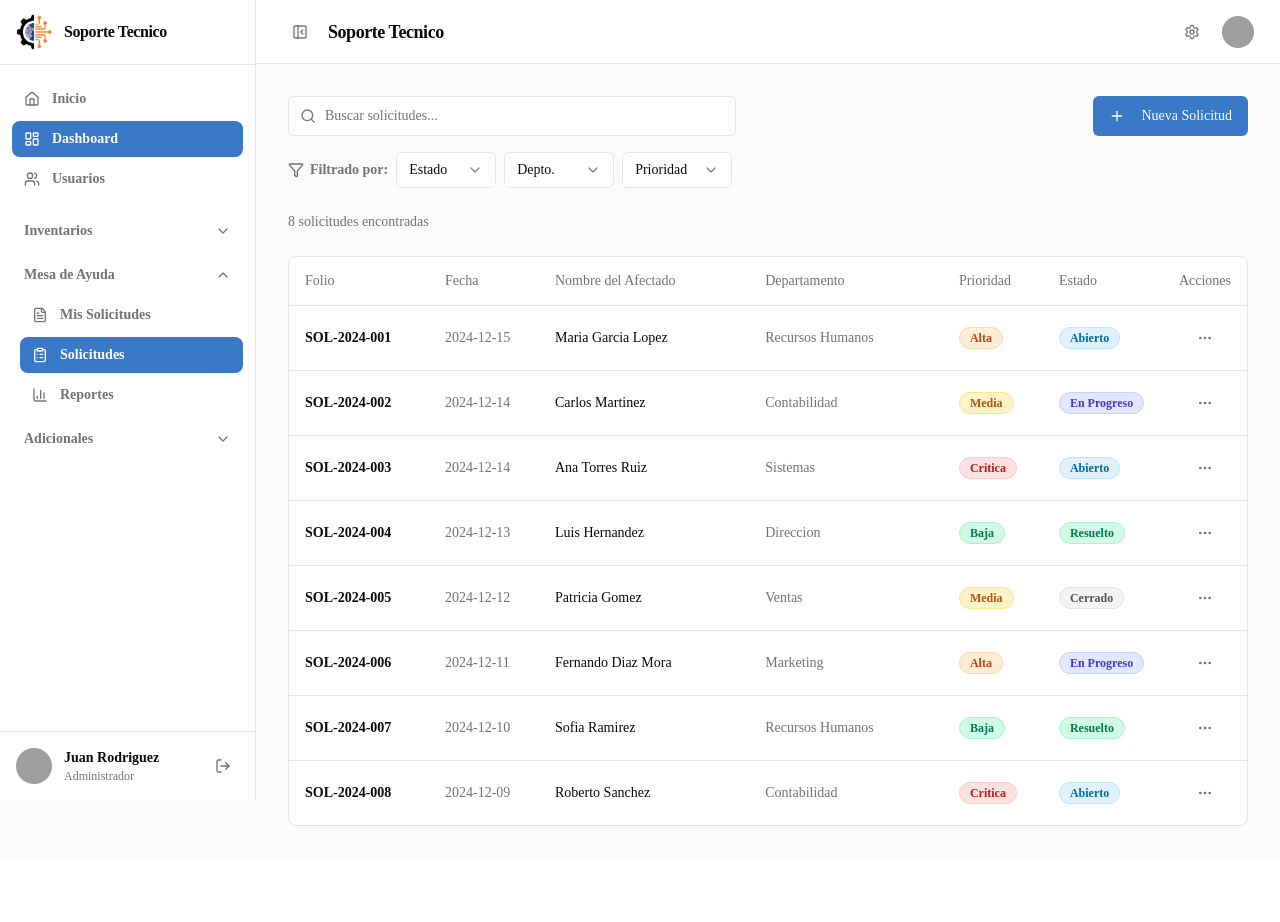
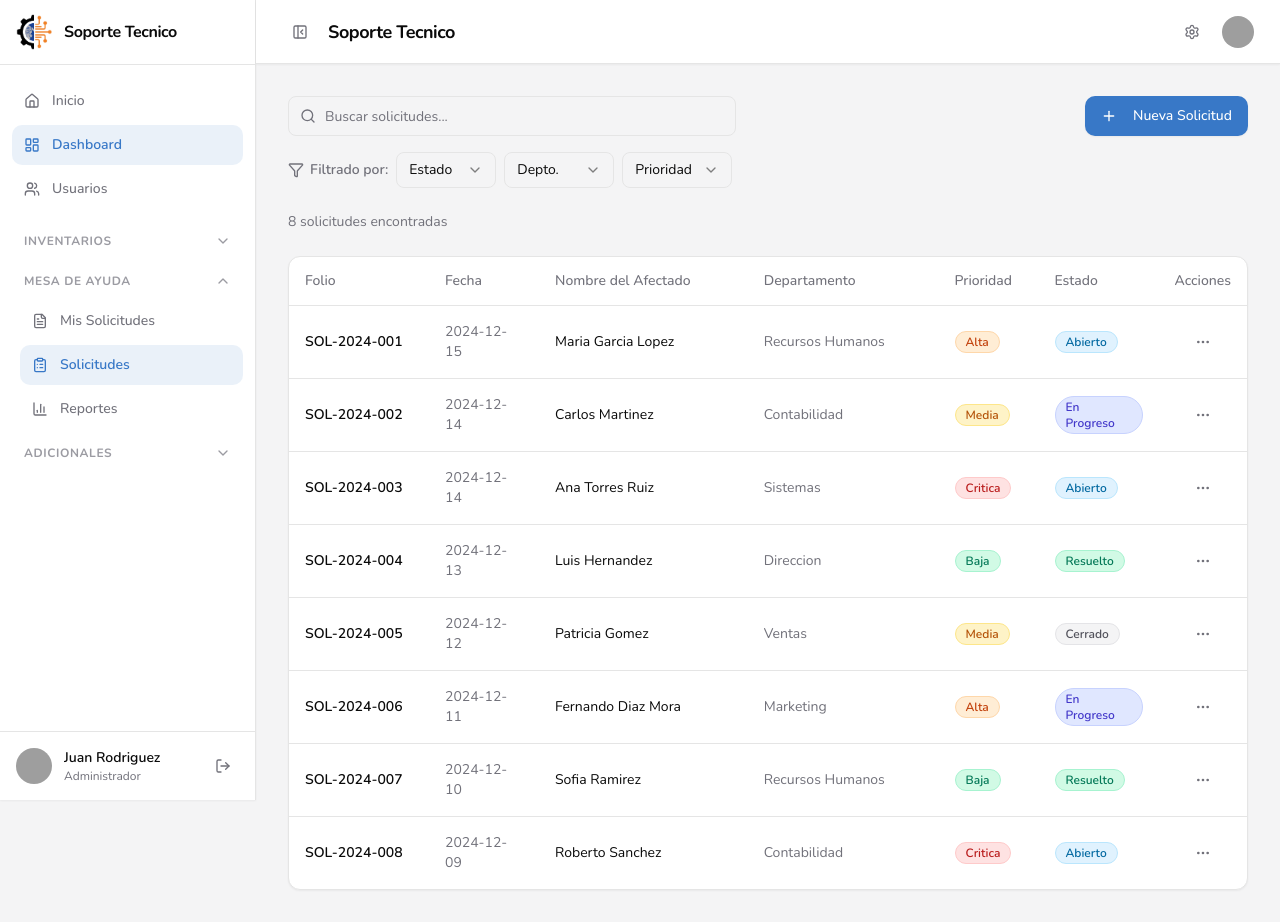
Before and after one commit to JazminMartinezC/v0-admin-dashboard-with-react, a Next.js app: page / in a window 1280 px wide. Before the commit the page ends 858 px from the top, so only its background shows below. Built offline with nearby package versions, Linux system fonts and the light colour scheme; grey boxes are pictures that could not be loaded.

Commit message:
fix: update typography, light mode, and fix Sheet warning\n\nRefine UI with Nunito font, light gray background, and suppress Sheet warning.

```diff
--- a/app/globals.css
+++ b/app/globals.css
@@ -12,7 +12,7 @@
 
 @layer base {
   :root {
-    --background: 0 0% 100%;
+    --background: 240 5% 96%;
     --foreground: 0 0% 3.9%;
     --card: 0 0% 100%;
     --card-foreground: 0 0% 3.9%;
@@ -22,8 +22,8 @@
     --primary-foreground: 0 0% 100%;
     --secondary: 0 0% 96.1%;
     --secondary-foreground: 0 0% 9%;
-    --muted: 0 0% 96.1%;
-    --muted-foreground: 0 0% 45.1%;
+    --muted: 240 5% 96%;
+    --muted-foreground: 240 4% 46%;
     --accent: 0 0% 96.1%;
     --accent-foreground: 0 0% 9%;
     --destructive: 0 84.2% 60.2%;
@@ -36,8 +36,8 @@
     --chart-3: 197 37% 24%;
     --chart-4: 43 74% 66%;
     --chart-5: 27 87% 67%;
-    --radius: 0.5rem;
-    --sidebar-background: 0 0% 98%;
+    --radius: 0.625rem;
+    --sidebar-background: 0 0% 100%;
     --sidebar-foreground: 240 5.3% 26.1%;
     --sidebar-primary: 240 5.9% 10%;
     --sidebar-primary-foreground: 0 0% 98%;
--- a/app/layout.tsx
+++ b/app/layout.tsx
@@ -4,7 +4,11 @@ import { Nunito } from "next/font/google"
 
 import "./globals.css"
 
-const _nunito = Nunito({ subsets: ["latin"] })
+const _nunito = Nunito({
+  subsets: ["latin"],
+  variable: "--font-nunito",
+  weight: ["300", "400", "500", "600", "700"],
+})
 
 export const metadata: Metadata = {
   title: "Soporte Tecnico",
@@ -22,7 +26,7 @@ export default function RootLayout({
 }>) {
   return (
     <html lang="es">
-      <body className="font-sans antialiased">{children}</body>
+      <body className={`${_nunito.variable} font-sans antialiased`}>{children}</body>
     </html>
   )
 }
--- a/app/page.tsx
+++ b/app/page.tsx
@@ -9,7 +9,7 @@ function DashboardShell() {
   const { collapsed } = useSidebar()
 
   return (
-    <div className="min-h-screen bg-muted/40">
+    <div className="min-h-screen bg-background">
       <AppSidebar />
 
       <div
--- a/components/app-header.tsx
+++ b/components/app-header.tsx
@@ -18,7 +18,7 @@ import {
 
 export function AppHeader() {
   return (
-    <header className="sticky top-0 z-30 flex h-16 items-center justify-between border-b border-border bg-card px-4 md:px-6">
+    <header className="sticky top-0 z-30 flex h-16 items-center justify-between border-b border-border bg-card px-4 shadow-sm md:px-6">
       <div className="flex items-center gap-2">
         <MobileSidebarTrigger />
         <DesktopSidebarToggle />
--- a/components/app-sidebar.tsx
+++ b/components/app-sidebar.tsx
@@ -110,9 +110,9 @@ function NavItem({
       href={item.href}
       onClick={onClick}
       className={cn(
-        "flex items-center gap-3 rounded-lg px-3 py-2 text-sm font-semibold transition-colors",
+        "flex items-center gap-3 rounded-lg px-3 py-2.5 text-sm font-medium transition-colors",
         item.active
-          ? "bg-primary text-primary-foreground"
+          ? "bg-primary/10 text-primary font-semibold"
           : "text-muted-foreground hover:bg-muted hover:text-foreground"
       )}
     >
@@ -139,7 +139,7 @@ function CollapsibleNavGroup({
 
   return (
     <Collapsible open={open} onOpenChange={setOpen}>
-      <CollapsibleTrigger className="flex w-full items-center justify-between rounded-lg px-3 py-2 text-sm font-semibold text-muted-foreground hover:bg-muted hover:text-foreground transition-colors">
+      <CollapsibleTrigger className="flex w-full items-center justify-between rounded-lg px-3 py-2 text-xs font-bold uppercase tracking-wider text-muted-foreground/70 hover:text-muted-foreground transition-colors">
         {title}
         <ChevronDown
           className={cn(
@@ -298,7 +298,7 @@ export function AppSidebar() {
   return (
     <aside
       className={cn(
-        "hidden md:flex md:flex-col md:fixed md:inset-y-0 border-r border-border bg-card transition-all duration-300",
+        "hidden md:flex md:flex-col md:fixed md:inset-y-0 border-r border-border bg-card shadow-sm transition-all duration-300",
         collapsed ? "md:w-0 md:overflow-hidden md:border-r-0" : "md:w-64"
       )}
     >
--- a/components/tickets-content.tsx
+++ b/components/tickets-content.tsx
@@ -179,7 +179,7 @@ function ActionBar({
             className="pl-9 bg-background"
           />
         </div>
-        <Button className="shrink-0 bg-primary text-primary-foreground hover:bg-primary/90">
+        <Button className="shrink-0 rounded-lg bg-primary text-primary-foreground shadow-sm hover:bg-primary/90">
           <Plus className="mr-2 h-4 w-4" />
           Nueva Solicitud
         </Button>
@@ -279,7 +279,7 @@ function ActionsDropdown({ folio }: { folio: string }) {
 
 function DesktopTable({ data }: { data: Ticket[] }) {
   return (
-    <div className="hidden md:block rounded-lg border border-border bg-card">
+    <div className="hidden md:block rounded-xl border border-border bg-card shadow-sm">
       <Table>
         <TableHeader>
           <TableRow className="hover:bg-transparent">
@@ -330,7 +330,7 @@ function MobileCards({ data }: { data: Ticket[] }) {
       {data.map((ticket) => (
         <div
           key={ticket.folio}
-          className="flex items-start gap-3 rounded-lg border border-border bg-card p-4 transition-colors hover:bg-muted/50"
+          className="flex items-start gap-3 rounded-xl border border-border bg-card p-4 shadow-sm transition-colors hover:bg-muted/50"
         >
           <Checkbox
             className="mt-1 shrink-0"
--- a/components/ui/sheet.tsx
+++ b/components/ui/sheet.tsx
@@ -62,6 +62,7 @@ const SheetContent = React.forwardRef<
     <SheetOverlay />
     <SheetPrimitive.Content
       ref={ref}
+      aria-describedby={undefined}
       className={cn(sheetVariants({ side }), className)}
       {...props}
     >
```
